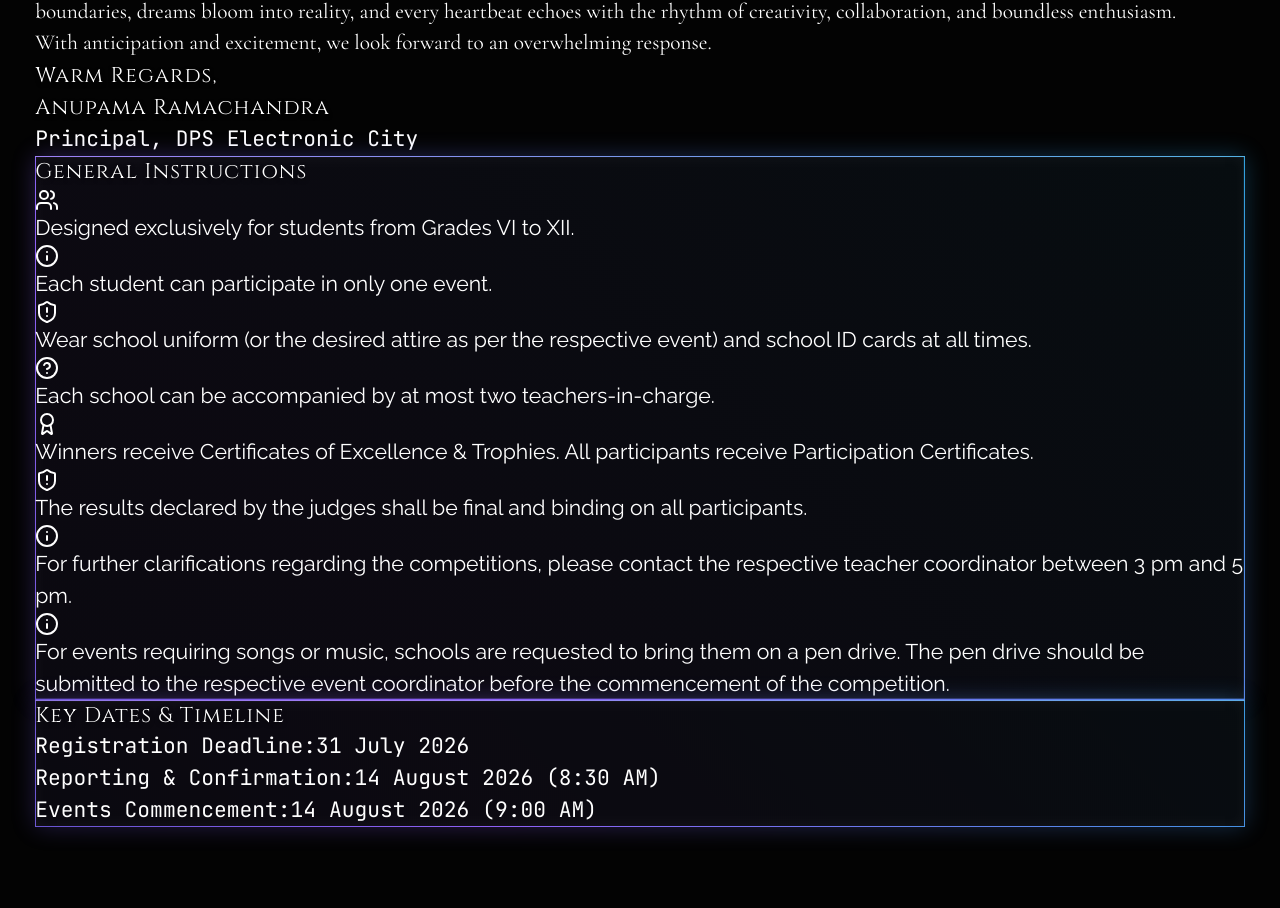
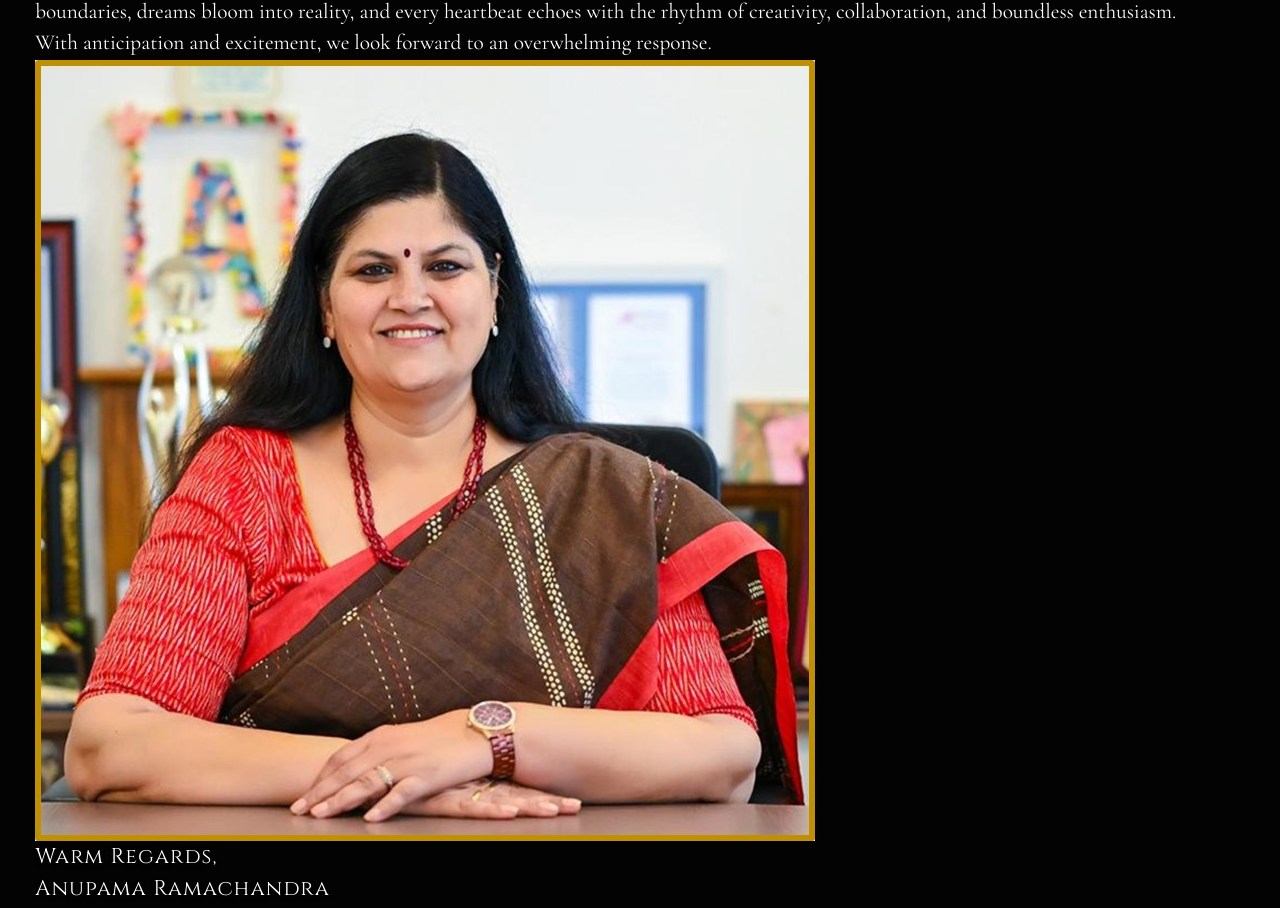
Before and after one commit to srishtidpsecity/srishti, a React (Vite) app: page / in a window 1280 px wide. Shown: the part 2779-3687 px from the top of the page. Built offline with nearby package versions, Linux system fonts and the light colour scheme.

Commit message:
Added principal image and instagram link

```diff
--- a/src/components/About.jsx
+++ b/src/components/About.jsx
@@ -2,6 +2,7 @@ import React from 'react';
 import { motion } from 'framer-motion';
 import { Info, HelpCircle, ShieldAlert, Users, Award } from 'lucide-react';
 import FloatingWrapper from './FloatingWrapper';
+import principalImg from '../assets/principal.jpg';
 
 export default function About() {
   const containerVariants = {
@@ -84,16 +85,26 @@ export default function About() {
               <p>With anticipation and excitement, we look forward to an overwhelming response.</p>
             </div>
 
-            <div className="pt-4 border-t border-[#00f3ff]/10">
-              <h6 className="font-cinzel font-semibold text-[#fff]">
+            <div className="pt-6 border-t border-[#00f3ff]/10 flex flex-col sm:flex-row items-start sm:items-center gap-6">
+              <div className="relative group">
+                <div className="absolute -inset-0.5 bg-[#00f3ff] rounded-full blur opacity-20 group-hover:opacity-60 transition duration-300"></div>
+                <img
+                  src={principalImg}
+                  alt="Principal Anupama Ramachandra"
+                  className="relative w-20 h-20 md:w-24 md:h-24 rounded-full border border-[#00f3ff]/30 object-cover shadow-[0_0_15px_rgba(0,243,255,0.15)] transition duration-300"
+                />
+              </div>
+              <div className="space-y-1">
+                <h6 className="font-cinzel text-sm font-semibold text-white/70">
                   Warm Regards,
                 </h6>
-              <h4 className="font-cinzel text-lg font-semibold text-[#fff]">
+                <h4 className="font-cinzel text-xl font-bold text-[#fff] tracking-wide">
                   Anupama Ramachandra
                 </h4>
-              <p className="font-mono text-xs uppercase tracking-wider text-[#00f3ff]">
+                <p className="font-mono text-xs uppercase tracking-widest text-[#00f3ff]">
                   Principal, DPS Electronic City
                 </p>
+              </div>
             </div>
           </motion.div>
 
--- a/src/components/Footer.jsx
+++ b/src/components/Footer.jsx
@@ -1,5 +1,6 @@
 import React from 'react';
 import { Mail, Phone, MapPin, Sparkles, Navigation, Globe } from 'lucide-react';
+import { FaInstagram } from 'react-icons/fa';
 import dpsLogo from '../assets/dps_logo.png';
 
 export default function Footer() {
@@ -43,6 +44,12 @@ export default function Footer() {
                 dpsecity.com
               </a>
             </div>
+            <div className="flex items-center space-x-3">
+              <FaInstagram className="w-4 h-4 text-[#06b6d4] shrink-0" />
+              <a href="https://www.instagram.com/srishti.dpsecity/" target="_blank" rel="noopener noreferrer" className="hover:text-[#06b6d4] transition-colors underline">
+                srishti.dpsecity
+              </a>
+            </div>
           </div>
         </div>
 
@@ -68,8 +75,8 @@ export default function Footer() {
       </div>
 
       {/* Copyright branding details */}
-      <div className="container-width relative z-10 pt-8 flex flex-col md:flex-row justify-between items-center text-center gap-4 text-[10px] font-mono text-white">
-        <div className="text-center font-mono text-xs text-white">
+      <div className="container-width relative z-10 pt-8 flex flex-col md:flex-row justify-between items-center gap-4 text-xs font-mono text-white border-t border-[#e0ffff]/5">
+        <div className="text-center md:text-left">
           &copy; {new Date().getFullYear()} Delhi Public School Electronic City, Bengaluru. All Rights Reserved.
         </div>
       </div>
```
Also changed, not shown: src/assets/principal.jpg (added). Lines whose indentation alone changed are shown as unchanged.
